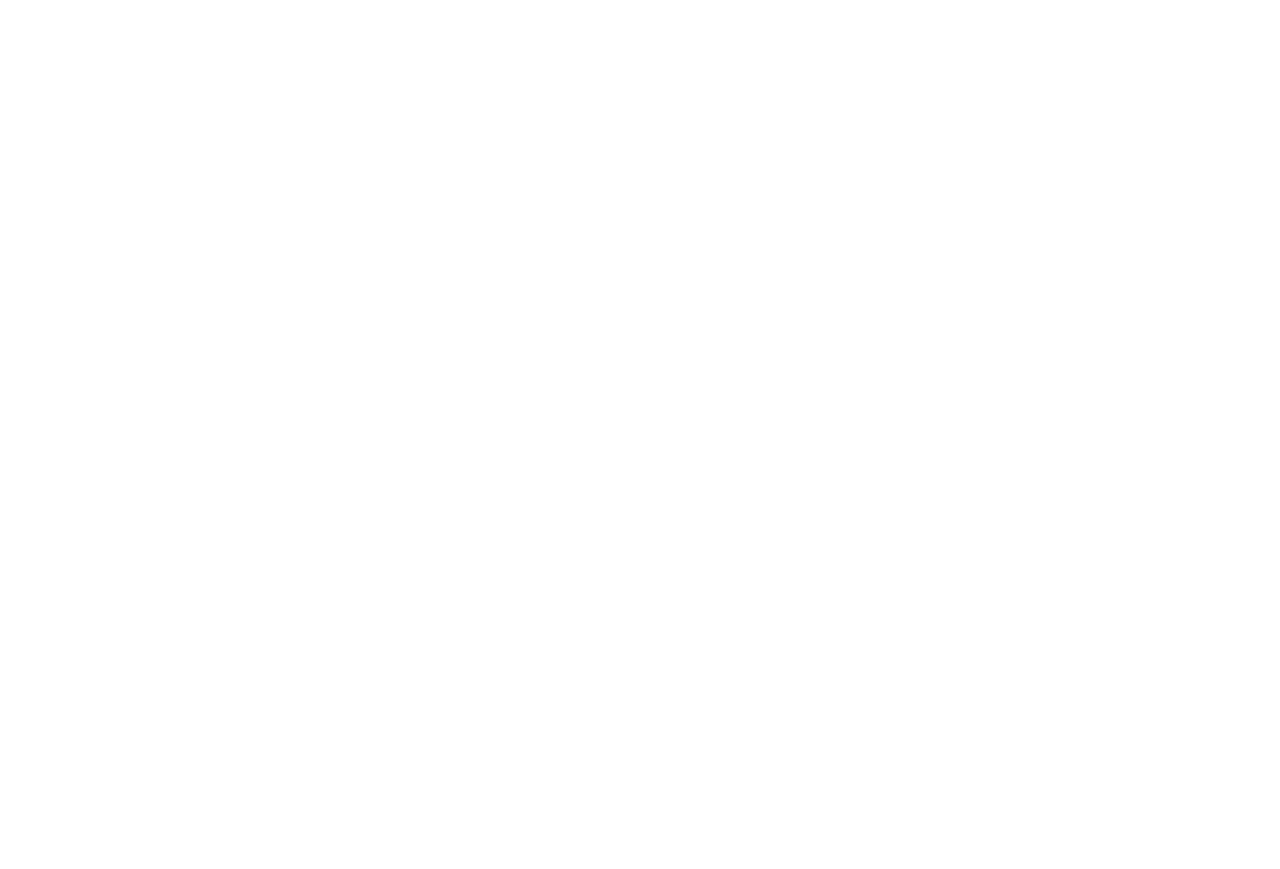
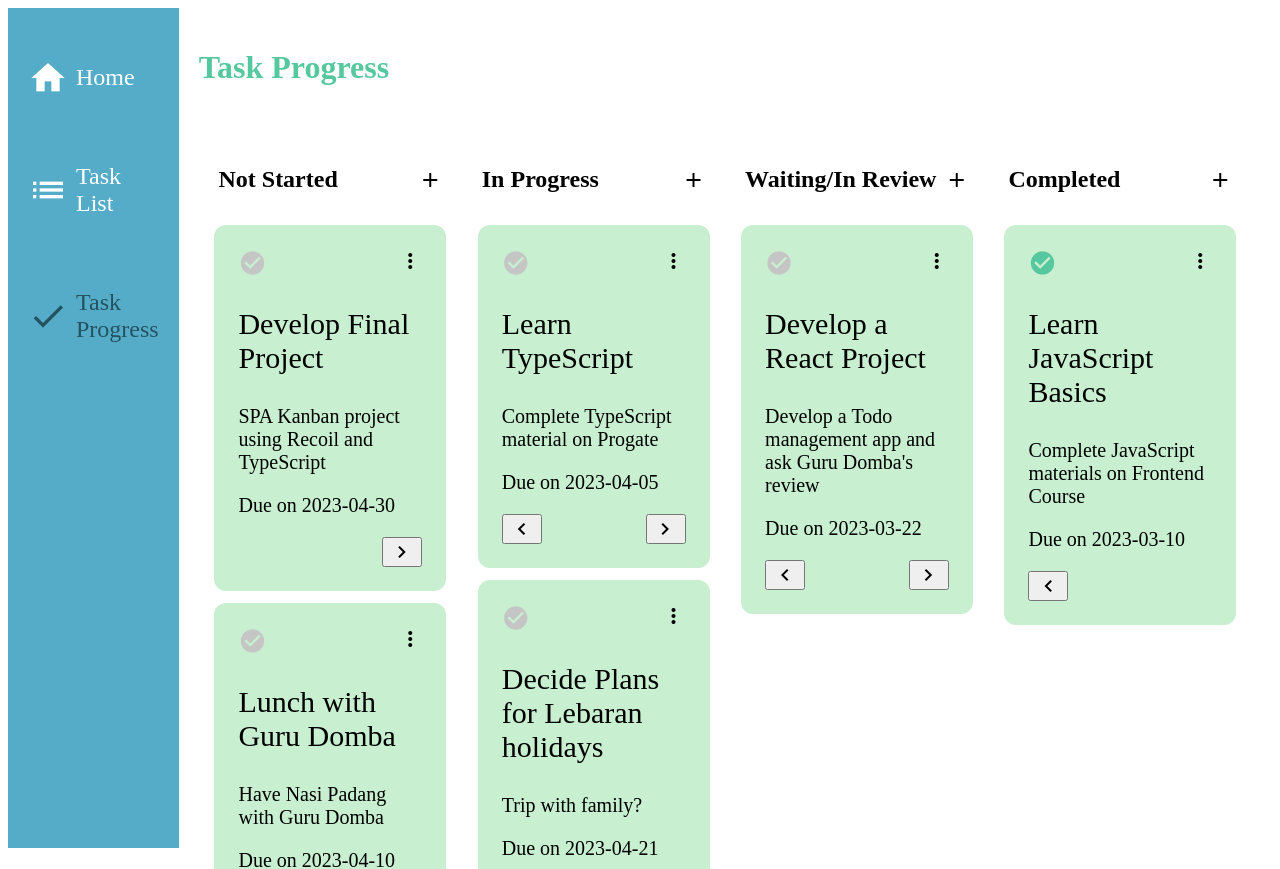
Before and after one commit to ariskafebrilianti/Kanban-App, a React (Vite) app: page /Kanban-App/task-progress in a window 1280 px wide. Shown: the top 869 px of the page. Before the commit the page ends 800 px from the top, so only its background shows below. Built offline with nearby package versions, Linux system fonts and the light colour scheme.

Commit message:
final feature from module

```diff
--- a/package.json
+++ b/package.json
@@ -12,7 +12,7 @@
   "dependencies": {
     "react": "^18.2.0",
     "react-dom": "^18.2.0",
-    "react-router-dom": "^6.11.2",
+    "react-router-dom": "^6.12.1",
     "recoil": "^0.7.7"
   },
   "devDependencies": {
--- a/src/App.tsx
+++ b/src/App.tsx
@@ -35,7 +35,7 @@ const router = createBrowserRouter([
     ),
   },
 ],
-{basename: '/kanban1/'} // Nama repository ditambahkan
+{basename: '/Kanban-App/'} // Nama repository ditambahkan
 )
 
 function App(): JSX.Element {
--- a/src/features/tasks/components/TaskList/TaskList.tsx
+++ b/src/features/tasks/components/TaskList/TaskList.tsx
@@ -1,4 +1,4 @@
-import React, { useState } from 'react'
+import { useState } from 'react'
 import { useRecoilValue } from 'recoil'
 import { tasksState } from '../../TaskAtoms'
 import TaskListItem from './TaskListItem'
--- a/src/features/tasks/components/TaskList/TaskListItem.tsx
+++ b/src/features/tasks/components/TaskList/TaskListItem.tsx
@@ -1,4 +1,5 @@
-import React from 'react'
+import React, { useState } from 'react'
+import TaskMenu from '../shared/TaskMenu'
 import type { Task, CSSProperties } from '../../../../types'
 import {useTasksAction} from '../../hooks/Tasks'
 import {
@@ -42,6 +43,9 @@ const getProgressCategory = (progressOrder: number): string => {
 
 const TaskListItem = ({ task }: TaskListItemProps): JSX.Element => {
   const {completeTask} = useTasksAction()
+
+  const [isMenuOpen, setIsMenuOpen] = useState<boolean>(false)
+
   return (
     <div style={styles.tableBody}>
       <div style={styles.tableBodyTaskTitle}>
@@ -60,10 +64,16 @@ const TaskListItem = ({ task }: TaskListItemProps): JSX.Element => {
       <div style={styles.tableBodyDueDate}>{task.dueDate}</div>
       <div style={styles.tableBodyprogress}>{getProgressCategory(task.progressOrder)}</div>
       <div>
-        <span className="material-icons" style={styles.menuIcon}>
+        <span
+          className="material-icons"
+          style={styles.menuIcon}
+          onClick={(): void => {
+            setIsMenuOpen(true) // Ditambahkan
+          }}>
           more_horiz
         </span>
       </div>
+      {isMenuOpen && <TaskMenu setIsMenuOpen={setIsMenuOpen} />}
       <div style={styles.tableBodyprogress}>
         {getProgressCategory(task.progressOrder)}
       </div>
--- a/src/features/tasks/components/TaskProgress/TaskCard.tsx
+++ b/src/features/tasks/components/TaskProgress/TaskCard.tsx
@@ -1,8 +1,7 @@
-import React from 'react'
+import React, { useState } from 'react'
+import TaskMenu from '../shared/TaskMenu'
 import type { Task, CSSProperties } from '../../../../types'
 import { TASK_PROGRESS_ID } from '../../../../constants/app'
-import { useRecoilState } from 'recoil'
-import { tasksState } from '../../TaskAtoms'
 import {useTasksAction} from '../../hooks/Tasks'
 
 interface TaskCardProps {
@@ -36,8 +35,9 @@ const getArrowPositionStyle = (progressOrder: number): React.CSSProperties => {
 }
 
 const TaskCard = ({ task }: TaskCardProps): JSX.Element => {
-  const {completeTask} = useTasksAction()
-  const {moveTaskCard} = useTasksAction()
+  const {completeTask, moveTaskCard} = useTasksAction()
+  const [isMenuOpen, setIsMenuOpen] = useState<boolean>(false)
+
 
   return (
     <div style={styles.taskCard}>
@@ -51,7 +51,13 @@ const TaskCard = ({ task }: TaskCardProps): JSX.Element => {
         >
           check_circle
         </div>
-        <div className="material-icons" style={styles.menuIcon}>
+        <div
+          className="material-icons"
+          style={styles.menuIcon}
+          onClick={(): void => {
+            setIsMenuOpen(true) // Ditambahkan
+          }}
+        >
           more_vert
         </div>
       </div>
@@ -76,6 +82,7 @@ const TaskCard = ({ task }: TaskCardProps): JSX.Element => {
           }}>chevron_right</button>
         )}
       </div>
+      {isMenuOpen && <TaskMenu setIsMenuOpen={setIsMenuOpen} />}
     </div>
   )
 }
--- a/src/features/tasks/components/TaskSummary.tsx
+++ b/src/features/tasks/components/TaskSummary.tsx
@@ -1,4 +1,3 @@
-
 import { useRecoilValue } from 'recoil'
 import type { Task, CSSProperties } from '../../../types'
 import {
@@ -59,7 +58,7 @@ const styles: CSSProperties = {
     justifyContent: 'center',
     alignItems: 'center',
     marginBottom: '40px',
-    width: '60%',
+
   },
   links: {
     display: 'flex',
--- a/src/features/tasks/components/shared/TaskForm.tsx
+++ b/src/features/tasks/components/shared/TaskForm.tsx
@@ -1,8 +1,5 @@
-import React, { useState } from 'react'
-import {
-  TASK_PROGRESS_ID,
-  TASK_PROGRESS_STATUS,
-} from '../../../../constants/app'
+import { useState } from 'react'
+import { TASK_PROGRESS_ID, TASK_PROGRESS_STATUS, TASK_MODAL_TYPE } from '../../../../constants/app'
 import type { CSSProperties } from '../../../../types'
 import { useTasksAction } from '../../hooks/Tasks'
 import type { Dispatch, SetStateAction } from 'react'
@@ -10,18 +7,18 @@ import type { Dispatch, SetStateAction } from 'react'
 interface TaskFormProps {
   type: string
   defaultProgressOrder: number
+  setIsModalOpen: Dispatch<SetStateAction<boolean>>
 }
 
 const TaskForm = ({ type, defaultProgressOrder, setIsModalOpen }: TaskFormProps): JSX.Element => {
   const [title, setTitle] = useState<string>('')
   const [detail, setDetail] = useState<string>('')
   const [dueDate, setDueDate] = useState<string>('')
-  const [progressOrder, setProgressOrder] = useState<number>(
-    defaultProgressOrder,
-  )
+  const [progressOrder, setProgressOrder] = useState<number>(defaultProgressOrder)
+  const { addTask } = useTasksAction()
 
   const handleSubmit = (): void => {
-    if (type === TaskModalType.ADD) {
+    if (type === TASK_MODAL_TYPE.ADD) {
       addTask(title, detail, dueDate, progressOrder)
       setIsModalOpen(false) // Ditambahkan
     }
@@ -70,18 +67,10 @@ const TaskForm = ({ type, defaultProgressOrder, setIsModalOpen }: TaskFormProps)
             setProgressOrder(Number(e.target.value))
           }}
         >
-          <option value={TASK_PROGRESS_ID.NOT_STARTED}>
-            {TASK_PROGRESS_STATUS.NOT_STARTED}
-          </option>
-          <option value={TASK_PROGRESS_ID.IN_PROGRESS}>
-            {TASK_PROGRESS_STATUS.IN_PROGRESS}
-          </option>
-          <option value={TASK_PROGRESS_ID.WAITING}>
-            {TASK_PROGRESS_STATUS.WAITING}
-          </option>
-          <option value={TASK_PROGRESS_ID.COMPLETED}>
-            {TASK_PROGRESS_STATUS.COMPLETED}
-          </option>
+          <option value={TASK_PROGRESS_ID.NOT_STARTED}>{TASK_PROGRESS_STATUS.NOT_STARTED}</option>
+          <option value={TASK_PROGRESS_ID.IN_PROGRESS}>{TASK_PROGRESS_STATUS.IN_PROGRESS}</option>
+          <option value={TASK_PROGRESS_ID.WAITING}>{TASK_PROGRESS_STATUS.WAITING}</option>
+          <option value={TASK_PROGRESS_ID.COMPLETED}>{TASK_PROGRESS_STATUS.COMPLETED}</option>
         </select>
       </div>
       <button
--- /dev/null
+++ b/src/features/tasks/components/shared/TaskMenu.tsx
@@ -0,0 +1,53 @@
+import type { Dispatch, SetStateAction } from 'react'
+import type { CSSProperties } from '../../../../types'
+
+interface TaskMenuProps {
+  setIsMenuOpen: Dispatch<SetStateAction<boolean>>
+}
+
+const TaskMenu = ({ setIsMenuOpen }: TaskMenuProps): JSX.Element => {
+  return (
+    <div style={styles.menu}>
+      <div style={styles.menuItem}>
+        <span className="material-icons">edit</span>Edit
+      </div>
+      <div style={styles.menuItem}>
+        <span className="material-icons">delete</span>Delete
+      </div>
+      <span
+        className="material-icons"
+        style={styles.closeIcon}
+        onClick={(): void => {
+          setIsMenuOpen(false)
+        }}
+      >
+        close
+      </span>
+    </div>
+  )
+}
+
+const styles: CSSProperties = {
+  menu: {
+    backgroundColor: '#fff',
+    border: '1px solid gray',
+    padding: '8px 16px',
+    position: 'absolute',
+    top: '-10px',
+    right: '4%',
+    zIndex: 10,
+  },
+  menuItem: {
+    display: 'flex',
+    marginBottom: '8px',
+    cursor: 'pointer',
+  },
+  closeIcon: {
+    position: 'absolute',
+    top: '0px',
+    right: '2px',
+    cursor: 'pointer',
+  },
+}
+
+export default TaskMenu
--- a/src/features/tasks/components/shared/TaskModal.tsx
+++ b/src/features/tasks/components/shared/TaskModal.tsx
@@ -1,4 +1,3 @@
-import React from 'react'
 import type { Dispatch, SetStateAction } from 'react'
 import type { CSSProperties } from '../../../../types'
 import TaskForm from './TaskForm'
@@ -12,8 +11,8 @@ interface TaskModalProps {
 
 const TaskModal = ({
   headingTitle,
+  type,
   setIsModalOpen,
-  type,
   defaultProgressOrder,
 }: TaskModalProps): JSX.Element => {
   return (
@@ -43,7 +42,7 @@ const styles: CSSProperties = {
   container: {
     border: '1px solid gray',
     position: 'fixed',
-    top: '20%',
+    top: '10%',
     left: '40%',
     width: '25%',
     backgroundColor: '#fff',
--- a/vite.config.ts
+++ b/vite.config.ts
@@ -4,5 +4,5 @@ import react from '@vitejs/plugin-react'
 // https://vitejs.dev/config/
 export default defineConfig({
   plugins: [react()],
-  base: '/kanban1/',
+  base: '/Kanban-App/',
 })
```
Also changed, not shown: 1 other file (tests, documents, lock files or other folders).
